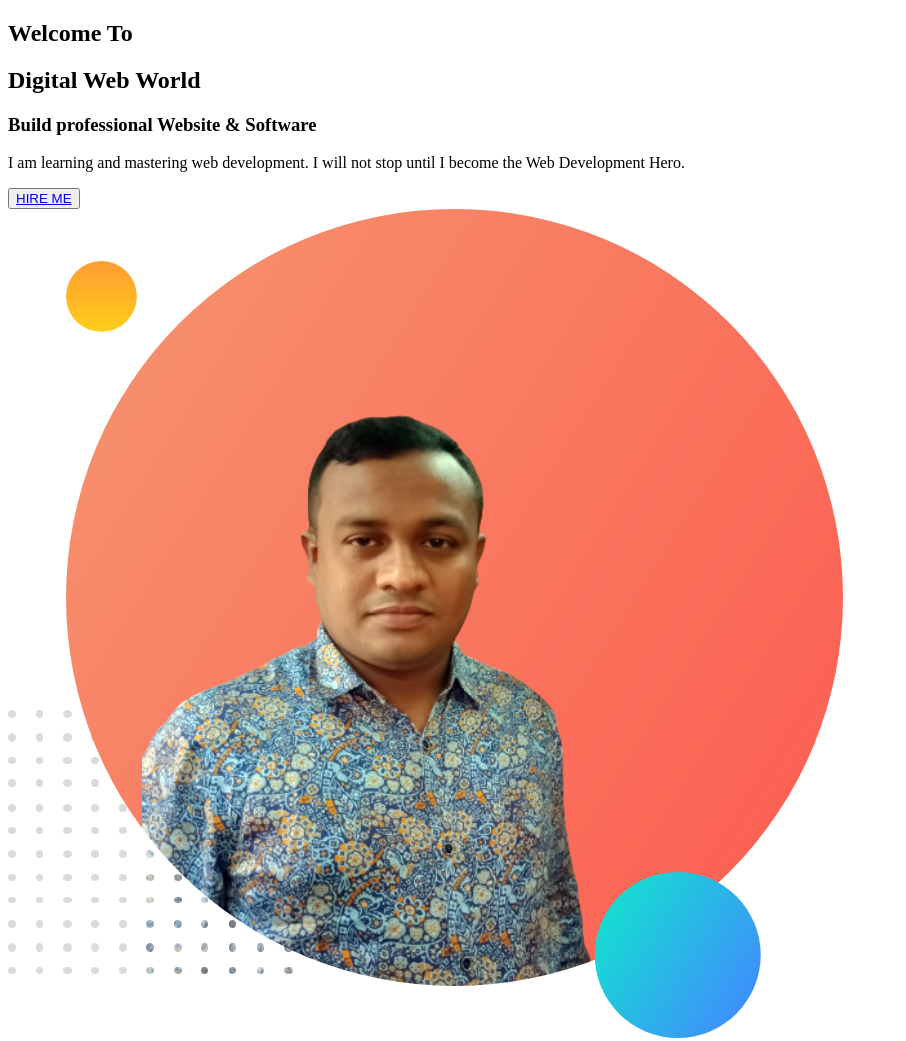
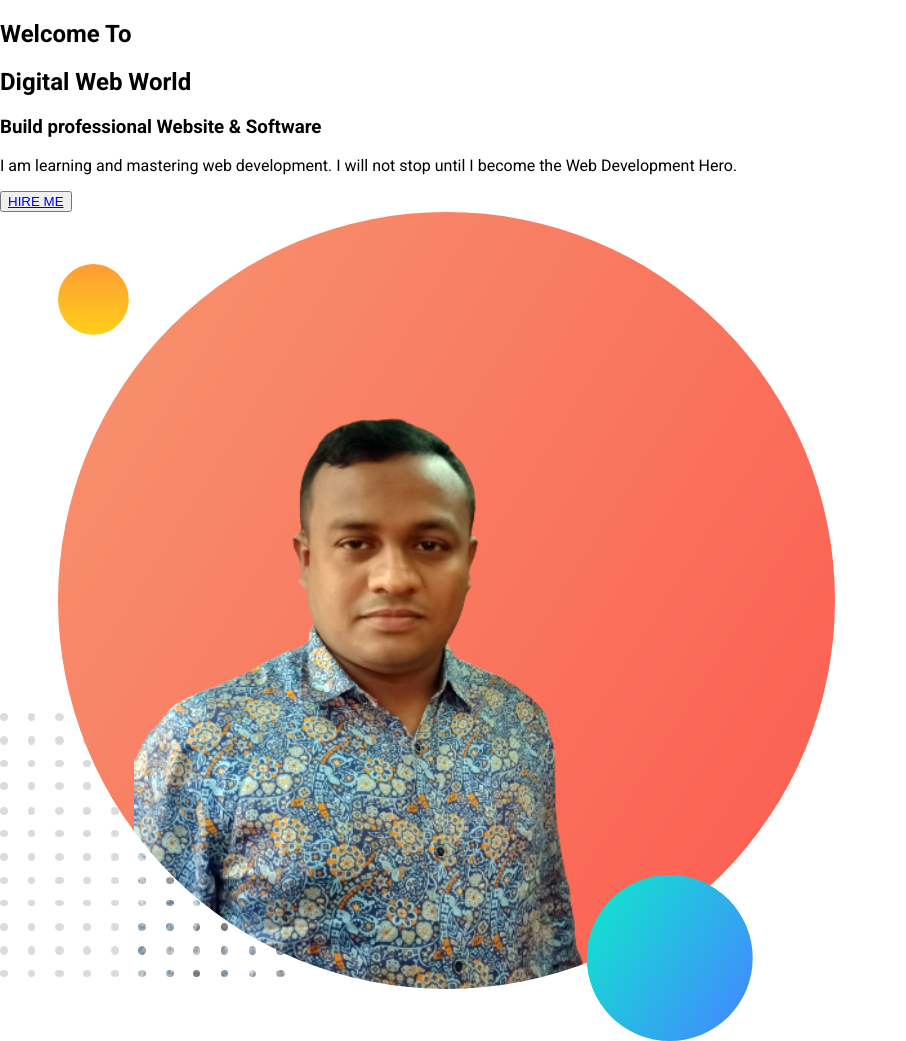
Before and after one commit to hamidregun1/personal-portfolio, a plain HTML site: page index.html in a window 1280 px wide. Shown: the whole page, without its empty margins (0-906 px from the left). Drawn offline with Linux system fonts and the light colour scheme.

Commit message:
span add

```diff
--- a/css/style.css
+++ b/css/style.css
@@ -0,0 +1,4 @@
+body {
+    margin: 0 auto;
+    font-family: 'Roboto', sans-serif;
+}
--- a/index.html
+++ b/index.html
@@ -5,13 +5,16 @@
     <meta http-equiv="X-UA-Compatible" content="IE=edge">
     <meta name="viewport" content="width=device-width, initial-scale=1.0">
     <title>Personal Portfolio</title>
+    <link rel="preconnect" href="https://fonts.googleapis.com">
+    <link rel="preconnect" href="https://fonts.gstatic.com" crossorigin>
+    <link href="https://fonts.googleapis.com/css2?family=Roboto:wght@400;700&display=swap" rel="stylesheet">
     <link rel="stylesheet" href="css/style.css">
 </head>
 <body>
     <section id="top-banner">
         <div class="intro-text">
             <h1>Welcome To</h1>
-            <h1>Digital Web World</h1>
+            <h1><span class="text-color">Digital Web</span> World</h1>
             <h3>Build professional Website & Software</h3>
             <p>I am learning and mastering web development. I will not stop until I become the Web Development Hero.</p>
             <button><a href="https://www.linkedin.com/in/hamidul-islam-446156190/">HIRE ME</a></button>
```
